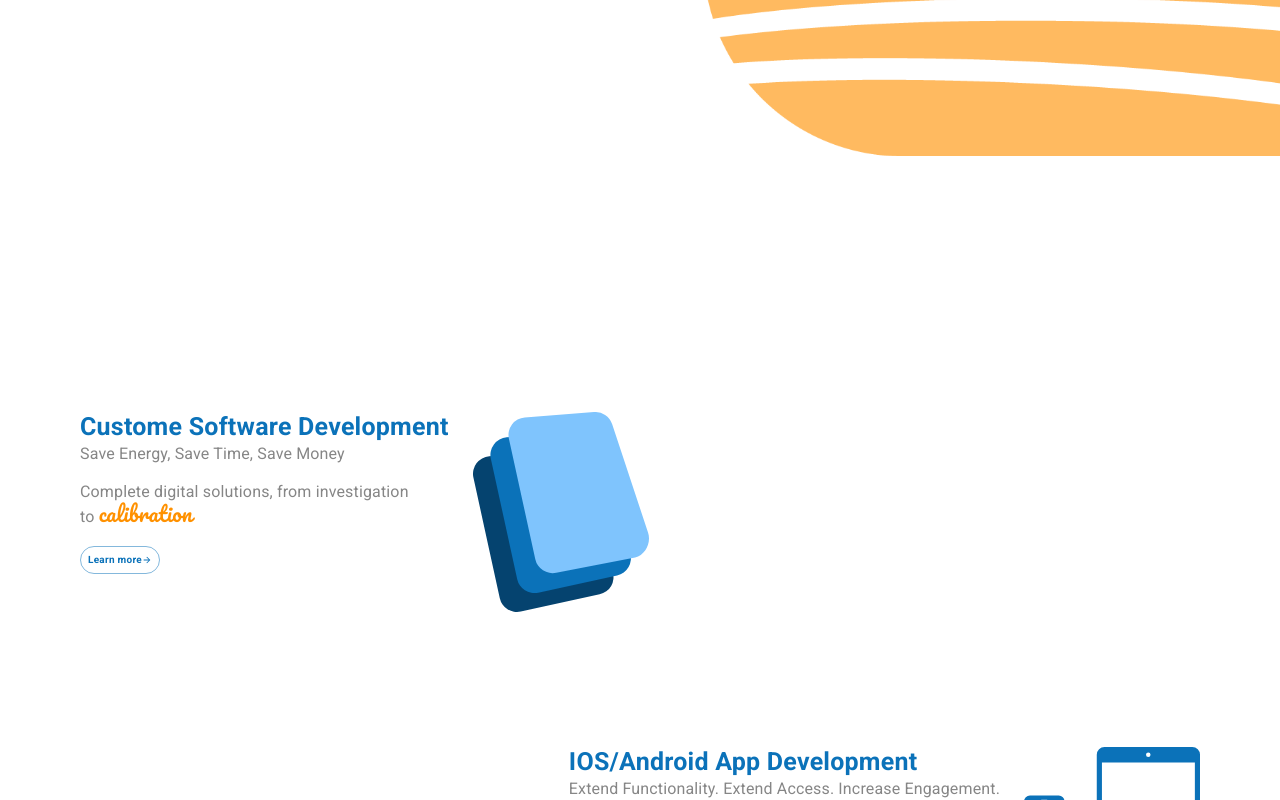
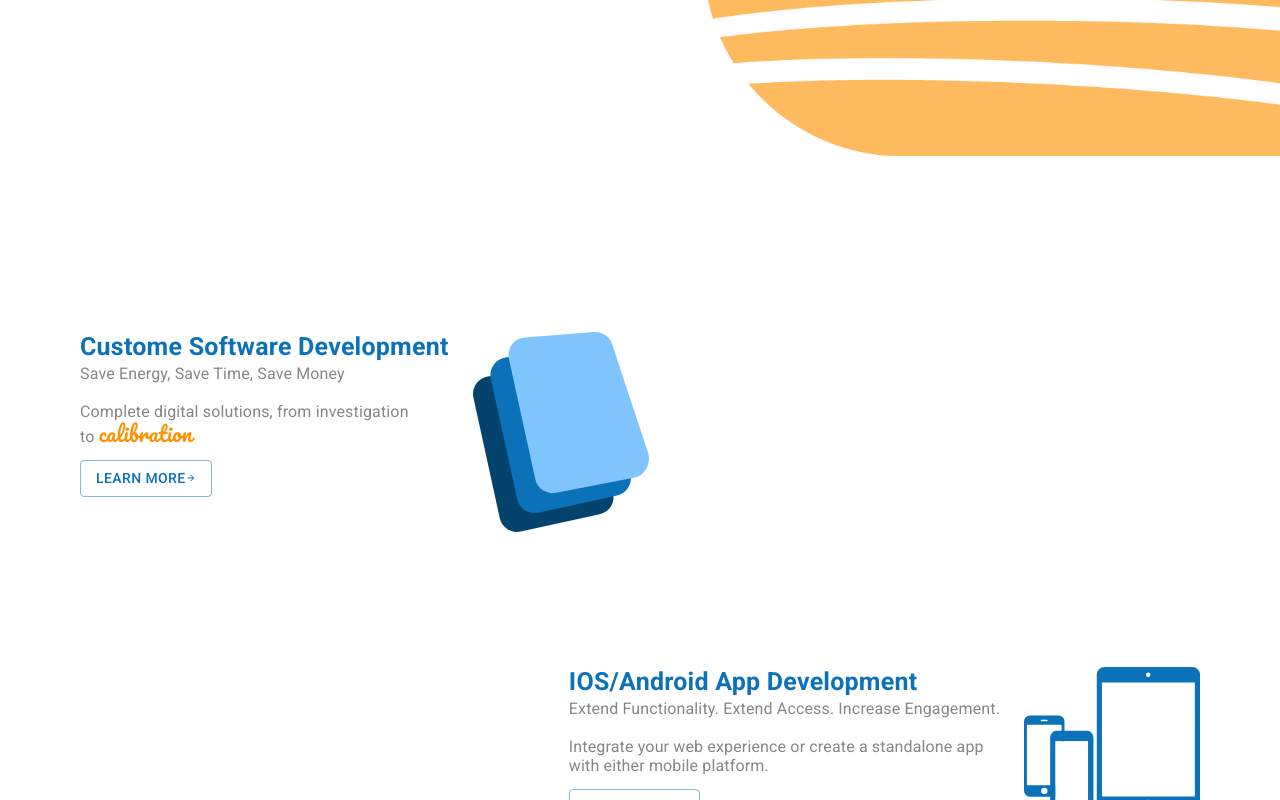
Before and after one commit to CarlosSuarezJS20/mui_practice, a React (Create React App) app: page / in a window 1280 px wide. Shown: the part 380-1180 px from the top of the page. Built offline with nearby package versions, Linux system fonts and the light colour scheme.

Commit message:
Finished revolution and contact blocks

```diff
--- a/src/components/ui/sections/servicesSection.tsx
+++ b/src/components/ui/sections/servicesSection.tsx
@@ -12,9 +12,9 @@ import theme from "../theme";
 const useStyle = makeStyles(() => ({
   serviceContainer: {
     "&.MuiGrid-root": {
-      padding: "18em 5em 12em",
+      padding: "13em 5em 12em",
       [theme.breakpoints.down("md")]: {
-        padding: "10em 2em 9em",
+        padding: "6em 2em 9em",
       },
     },
   },
@@ -59,14 +59,8 @@ const useStyle = makeStyles(() => ({
   },
   learnMoreBtn: {
     "&.MuiButtonBase-root": {
-      marginTop: "2em",
-      borderRadius: 50,
-      height: 28,
-      textTransform: "none",
-      fontWeight: "bold",
-      width: 80,
-      fontSize: 10,
-      padding: "5px 0px",
+      ...theme.typography.learnMoreBtn,
+      marginTop: "1em",
     },
   },
 
```
